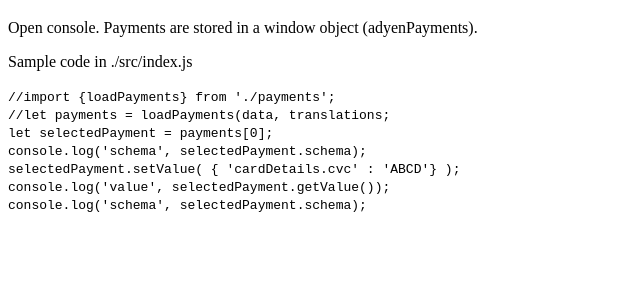
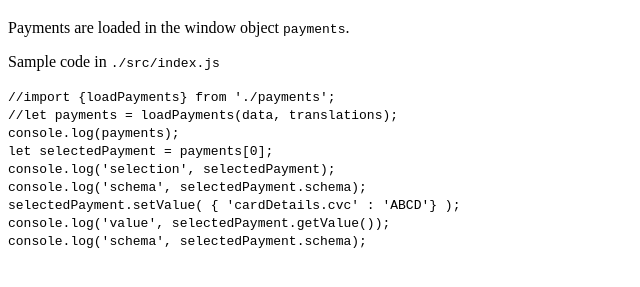
Before and after one commit to ffabrizio/adyen-payments, a website: page dist/index.html in a window 1280 px wide. Shown: the part 61-348 px from the top of the page, without its empty margins (0-640 px from the left). Drawn offline with Linux system fonts and the light colour scheme.

Commit message:
HTML example

```diff
--- a/dist/index.html
+++ b/dist/index.html
@@ -7,15 +7,19 @@
 
   <body>
     <h1>Adyen Payments</h1>
-    <p>Open console. Payments are stored in a window object (adyenPayments).</p>
-    <p>Sample code in ./src/index.js</p>
+    <p>Payments are loaded in the window object <code>payments</code>.</p>
+    <p>Sample code in <code>./src/index.js</code></p>
     <p>
       <code>
         //import {loadPayments} from './payments';
         <br />
-        //let payments = loadPayments(data, translations;
+        //let payments = loadPayments(data, translations);
+        <br />
+        console.log(payments);
         <br />
         let selectedPayment = payments[0];
+        <br />
+        console.log('selection', selectedPayment);
         <br />
         console.log('schema', selectedPayment.schema);
         <br />
```
